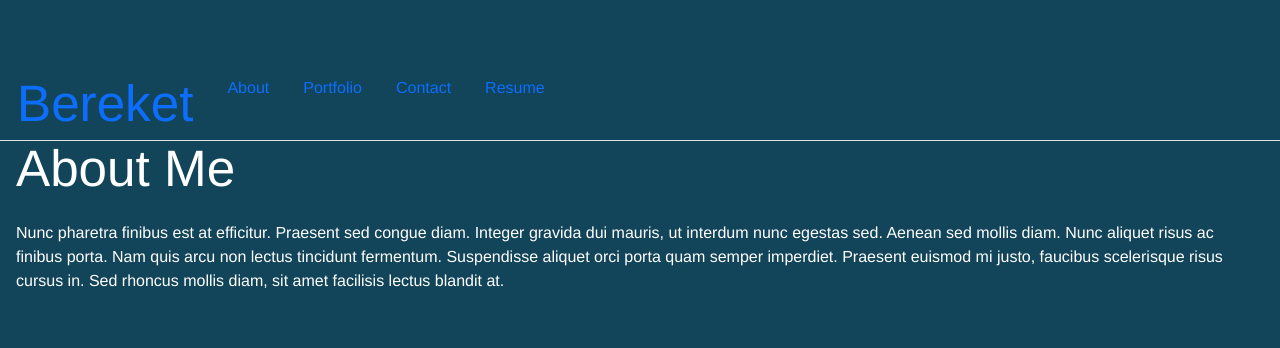
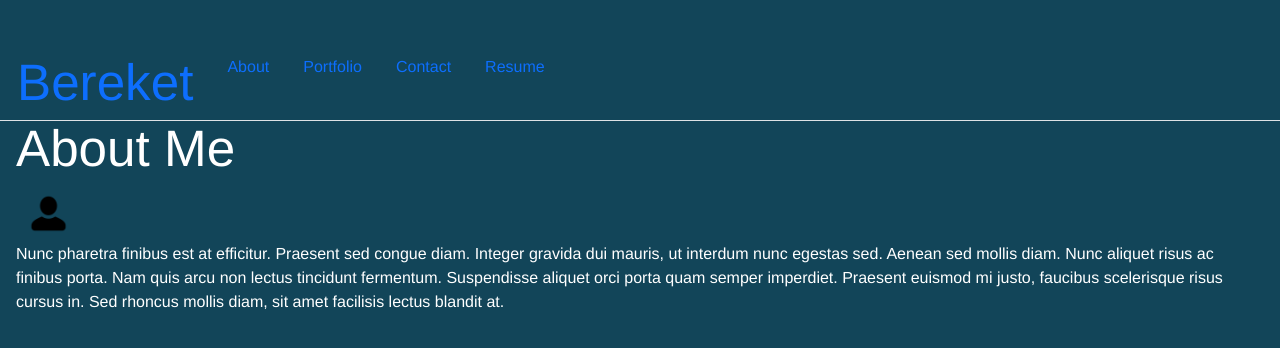
Before and after one commit to bberaki2008/react-fullstack-portfolio, a React (Vite) app: page / in a window 1280 px wide. Shown: the part 212-560 px from the top of the page. Built offline with nearby package versions, Linux system fonts and the light colour scheme.

Commit message:
updated readme and about.jsx

```diff
--- a/src/pages/About.jsx
+++ b/src/pages/About.jsx
@@ -2,7 +2,7 @@ export default function About() {
   return (
     <div>
       <h1>About Me</h1>
-      <img href="../../public/img/avatar.jpg"/>
+      <img src="../../public/img/avatar.jpg"/>
       <p>
         Nunc pharetra finibus est at efficitur. Praesent sed congue diam.
         Integer gravida dui mauris, ut interdum nunc egestas sed. Aenean sed
```
Also changed, not shown: 1 other file (tests, documents, lock files or other folders).
